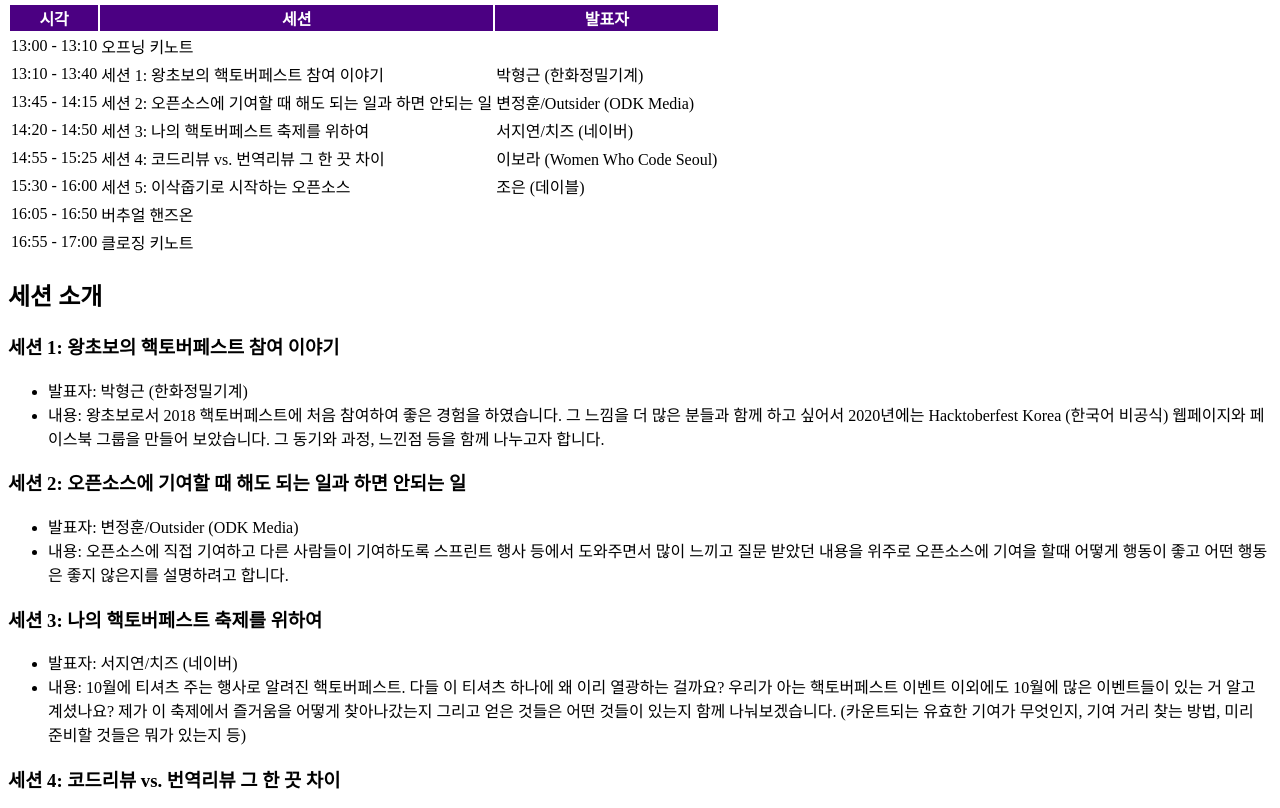
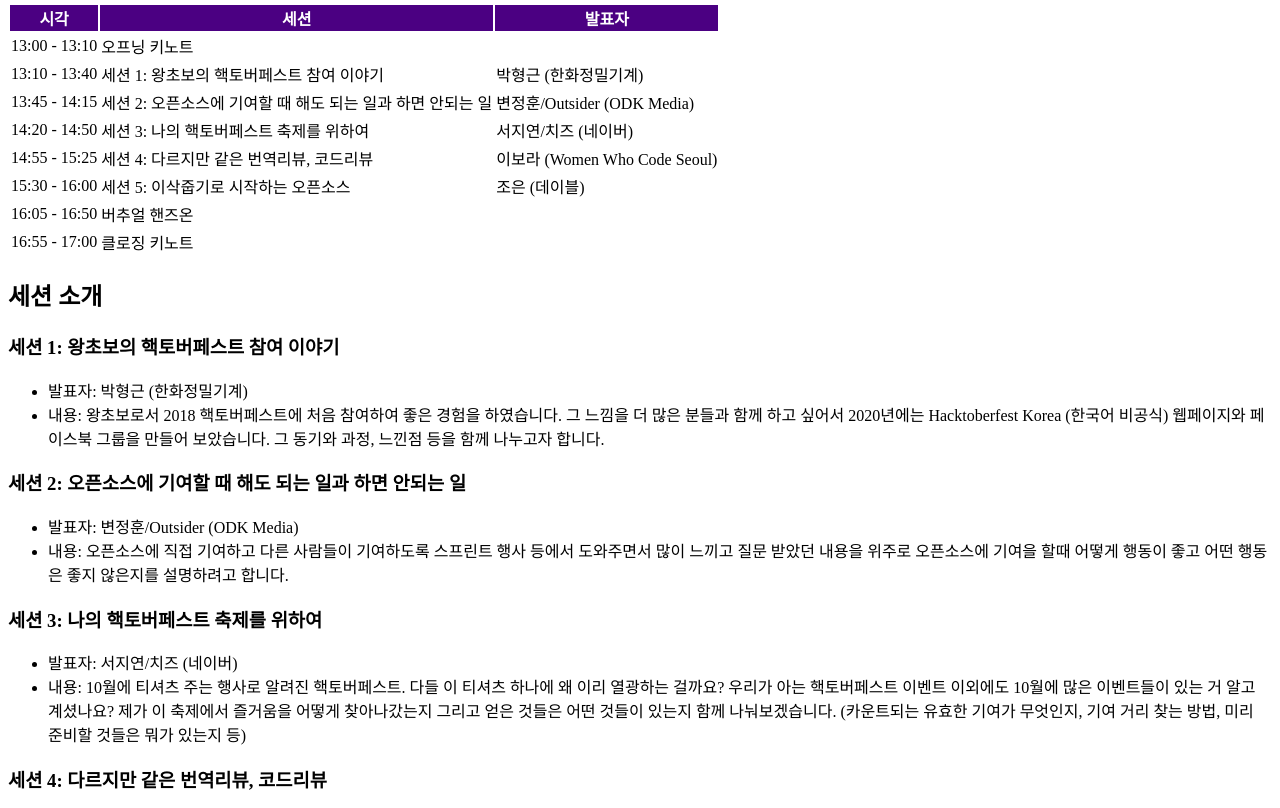
Before and after one commit to devrel-kr/hacktoberfest-seoul, a plain HTML site: page events/2020/index.html in a window 1280 px wide. Shown: the part 639-1447 px from the top of the page. Drawn offline with Linux system fonts and the light colour scheme.

```diff
--- a/events/2020/index.html
+++ b/events/2020/index.html
@@ -51,7 +51,7 @@
         </tr>
         <tr style="border-bottom: 1px darkgray !important;">
             <td>14:55 - 15:25</td>
-            <td>세션 4: 코드리뷰 vs. 번역리뷰 그 한 끗 차이</td>
+            <td>세션 4: 다르지만 같은 번역리뷰, 코드리뷰</td>
             <td>이보라 (Women Who Code Seoul)</td>
         </tr>
         <tr style="border-bottom: 1px darkgray !important;">
@@ -92,7 +92,7 @@
     <li>내용: 10월에 티셔츠 주는 행사로 알려진 핵토버페스트. 다들 이 티셔츠 하나에 왜 이리 열광하는 걸까요? 우리가 아는 핵토버페스트 이벤트 이외에도 10월에 많은 이벤트들이 있는 거 알고 계셨나요? 제가 이 축제에서 즐거움을 어떻게 찾아나갔는지 그리고 얻은 것들은 어떤 것들이 있는지 함께 나눠보겠습니다. (카운트되는 유효한 기여가 무엇인지, 기여 거리 찾는 방법, 미리 준비할 것들은 뭐가 있는지 등)</li>
 </ul>
 
-<h3>세션 4: 코드리뷰 vs. 번역리뷰 그 한 끗 차이</h3>
+<h3>세션 4: 다르지만 같은 번역리뷰, 코드리뷰</h3>
 <ul>
     <li>발표자: 이보라 (Women Who Code Seoul)</li>
     <li>내용: 100명 이상의 한국인 컨트리뷰터와 함께 '모던 JavaScript 튜토리얼' 프로젝트를 꾸려가면서 번역 프로젝트와 코드 중심 프로젝트가 그 본질은 다르지 않다고 생각하게 되었습니다. 이런 생각을 하게 된 일화들을 모던 JavaScript 튜토리얼 참여 방법을 소개하며 하나씩 사례 중심으로 나눠보려합니다.</li>
```
Also changed, not shown: events/2020/qr-code.png (added), events/2020/speaker-bora-lee.png (added), events/2020/speaker-closing.png (added), events/2020/speaker-eun-cho.png (added), events/2020/speaker-hyunggun-park.png (added), events/2020/speaker-jeonghoon-byun.png (added), events/2020/speaker-jiyeon-seo.png (added), events/2020/speaker-opening.png (added), events/2020/speaker-sponsor.png (added), events/2020/speaker-timetable.png (added), 2 other files.
